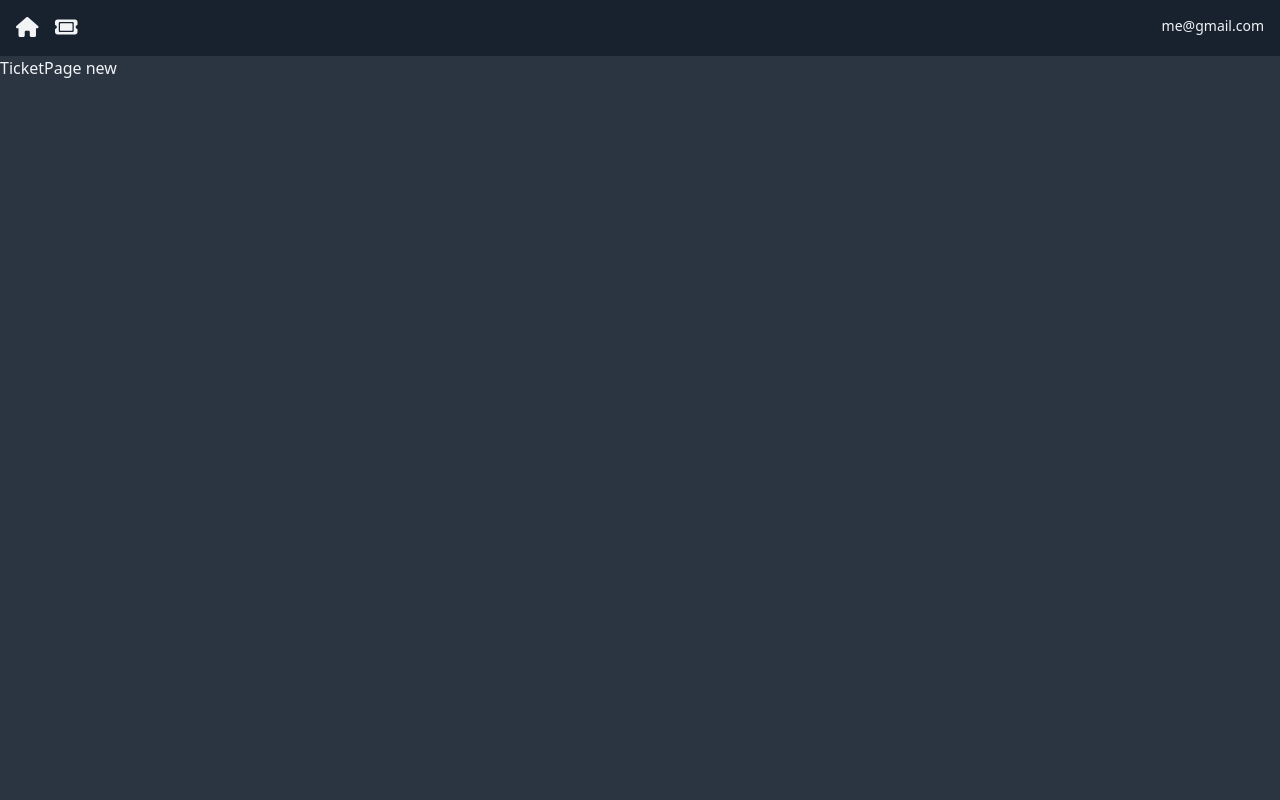
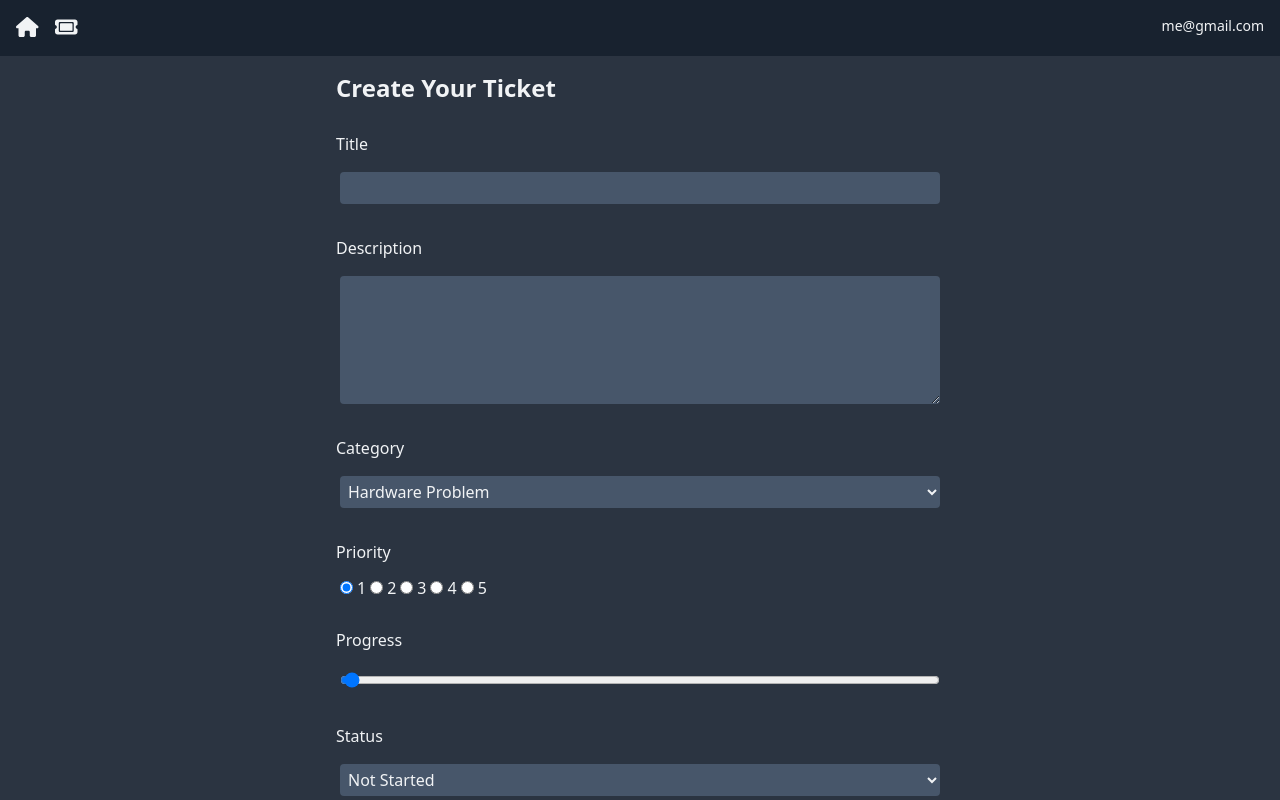
Before and after one commit to manitapaudel/hand-me-tickets, a Next.js app: page /ticket-page/new in a window 1280 px wide. Built offline with nearby package versions, Linux system fonts and the light colour scheme.

Commit message:
Create ticket creation form

```diff
--- /dev/null
+++ b/src/app/(components)/TicketForm/index.tsx
@@ -0,0 +1,158 @@
+"use client";
+
+import { useRouter } from "next/navigation";
+import React, { useState } from "react";
+
+type Props = {};
+
+const TicketForm = (props: Props) => {
+  const startingTicketData = {
+    title: "",
+    description: "",
+    priority: 1,
+    progress: 0,
+    status: "not started",
+    category: "Hardware Problem",
+  };
+
+  const [formData, setFormData] = useState(startingTicketData);
+
+  const handleChange = (
+    e: React.ChangeEvent<
+      HTMLInputElement | HTMLTextAreaElement | HTMLSelectElement
+    >
+  ) => {
+    const value = e.target.value;
+    const name = e.target.name;
+
+    setFormData((prevState) => ({
+      ...prevState,
+      [name]: value,
+    }));
+  };
+
+  const handleSubmit = () => {
+    console.log("hi");
+  };
+
+  return (
+    <div className="flex justify-center">
+      <form
+        className="flex flex-col gap-3 w-1/2"
+        method="post"
+        onSubmit={handleSubmit}
+      >
+        <h3>Create Your Ticket</h3>
+        <label htmlFor="title">Title</label>
+        <input
+          type="text"
+          id="title"
+          name="title"
+          onChange={handleChange}
+          required
+          value={formData.title}
+        />
+
+        <label htmlFor="description">Description</label>
+        <textarea
+          id="description"
+          name="description"
+          onChange={handleChange}
+          required
+          value={formData.description}
+          rows={5}
+        />
+
+        <label htmlFor="title">Category</label>
+        <select
+          name="category"
+          value={formData.category}
+          onChange={handleChange}
+        >
+          <option value="Hardware Problem">Hardware Problem</option>
+          <option value="Software Problem">Software Problem</option>
+          <option value="Project">Project</option>
+        </select>
+
+        <label htmlFor="priority">Priority</label>
+        <div>
+          <input
+            type="radio"
+            id="priority-1"
+            name="priority"
+            onChange={handleChange}
+            value={1}
+            checked={formData.priority == 1}
+          />
+          <label htmlFor="priority-1">1</label>
+
+          <input
+            type="radio"
+            id="priority-2"
+            name="priority"
+            onChange={handleChange}
+            value={2}
+            checked={formData.priority == 2}
+          />
+          <label htmlFor="priority-2">2</label>
+
+          <input
+            type="radio"
+            id="priority-3"
+            name="priority"
+            onChange={handleChange}
+            value={3}
+            checked={formData.priority == 3}
+          />
+          <label htmlFor="priority-3">3</label>
+
+          <input
+            type="radio"
+            id="priority-4"
+            name="priority"
+            onChange={handleChange}
+            value={4}
+            checked={formData.priority == 4}
+          />
+          <label htmlFor="priority-4">4</label>
+
+          <input
+            type="radio"
+            id="priority-5"
+            name="priority"
+            onChange={handleChange}
+            value={5}
+            checked={formData.priority == 5}
+          />
+          <label htmlFor="priority-5">5</label>
+        </div>
+
+        <label htmlFor="progress">Progress</label>
+        <input
+          type="range"
+          id="progress"
+          name="progress"
+          value={formData.progress}
+          min="0"
+          max="100"
+          onChange={handleChange}
+        />
+
+        <label htmlFor="status">Status</label>
+        <select
+          name="status"
+          value={formData.status}
+          id="status"
+          onChange={handleChange}
+        >
+          <option value="not started">Not Started</option>
+          <option value="started">Started</option>
+          <option value="done">Done</option>
+        </select>
+        <input type="submit" className="btn" value="Create Ticket" />
+      </form>
+    </div>
+  );
+};
+
+export default TicketForm;
--- a/src/app/globals.css
+++ b/src/app/globals.css
@@ -24,6 +24,17 @@
   p {
     @apply text-sm text-default-text;
   }
+  form {
+    @apply rounded-xl p-4;
+  }
+  label {
+    @apply mt-4;
+  }
+  input,
+  select,
+  textarea {
+    @apply m-1 rounded bg-card p-1;
+  }
 }
 
 @layer components {
--- a/src/app/ticket-page/[id]/page.tsx
+++ b/src/app/ticket-page/[id]/page.tsx
@@ -1,4 +1,6 @@
 import React from "react";
+
+import TicketForm from "@/app/(components)/TicketForm";
 
 type TicketPageProps = {
   params: {
@@ -7,7 +9,11 @@
 };
 
 const TicketPage = ({ params }: TicketPageProps) => {
-  return <div>TicketPage {params.id}</div>;
+  return (
+    <main>
+      <TicketForm />
+    </main>
+  );
 };
 
 export default TicketPage;
```
